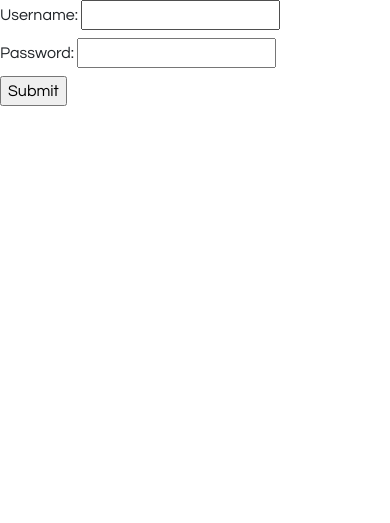
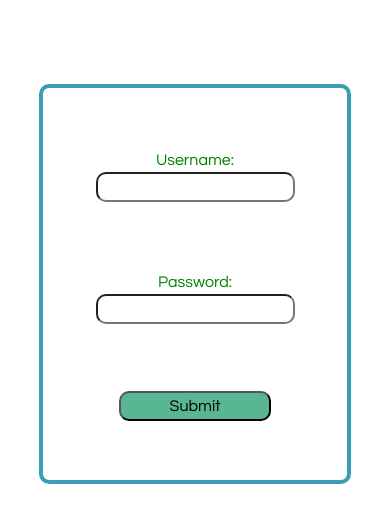
Before and after one commit to pgarton/iDayDream, a PHP site: page /login.php in a window 390 px wide. Shown: the top 523 px of the page. Run offline with PHP 8.4, Linux system fonts and the light colour scheme; data that the repository does not hold is empty.

Commit message:
Added Login

```diff
--- a/login.php
+++ b/login.php
@@ -65,7 +65,7 @@ if (isset($_POST['submit'])) {
 
     } else {
         //Login credentials are incorrect
-        echo "<p> Invalid Login </p>";
+        $invalid = true;
     }
 }
 
@@ -89,16 +89,29 @@ if (isset($_POST['submit'])) {
 
 </head>
 <body>
+<header id="header">
+    <div class="jumbotron text-center">
+        <h1 class="display-4"> Login to </h1>
+    </div>
+</header>
+<?php
+if($invalid){
+    echo '<p> Invalid Login</p>';
+}
+?>
 <form method="post" action="#">
+    <div>
         <label>Username:
             <input type="text" name="username">
         </label><br>
+    </div>
 
+    <div>
         <label>Password:
             <input type="password" name="password">
         </label><br>
-
-    <input type="submit" name="submit" value="Submit">
+    </div>
+    <input id="login" type="submit" name="submit" value="Submit">
 </form>
 </body>
 </html>
--- /dev/null
+++ b/styles/login.css
@@ -0,0 +1,57 @@
+form {
+
+    display: flex;
+    flex-direction: column;
+    text-align: center;
+    margin: auto;
+    width: 600px;
+    height: 400px;
+    border: 4px solid #3a9fb6;
+    border-radius: 10px;
+
+}
+
+div {
+    margin-top: 60px;
+    font-size: 1.5em;
+}
+
+p {
+    text-align: center;
+}
+
+#login {
+    background-color: #58b792;
+    border-radius: 10px;
+    width: 50%;
+    margin: auto;
+}
+
+input {
+    border-radius: 10px;
+}
+
+label {
+    color: green;
+}
+
+@media (max-width: 800px) {
+    form {
+        position: absolute;
+        left: 10%;
+        top: 10%;
+        width: 80%;
+        height: 400px;
+    }
+
+    div {
+        width: 80%;
+        font-size: 1em;
+        margin-left: auto;
+        margin-right: auto;
+    }
+
+    header {
+        display: none;
+    }
+}
```
Lines whose indentation alone changed are shown as unchanged.
